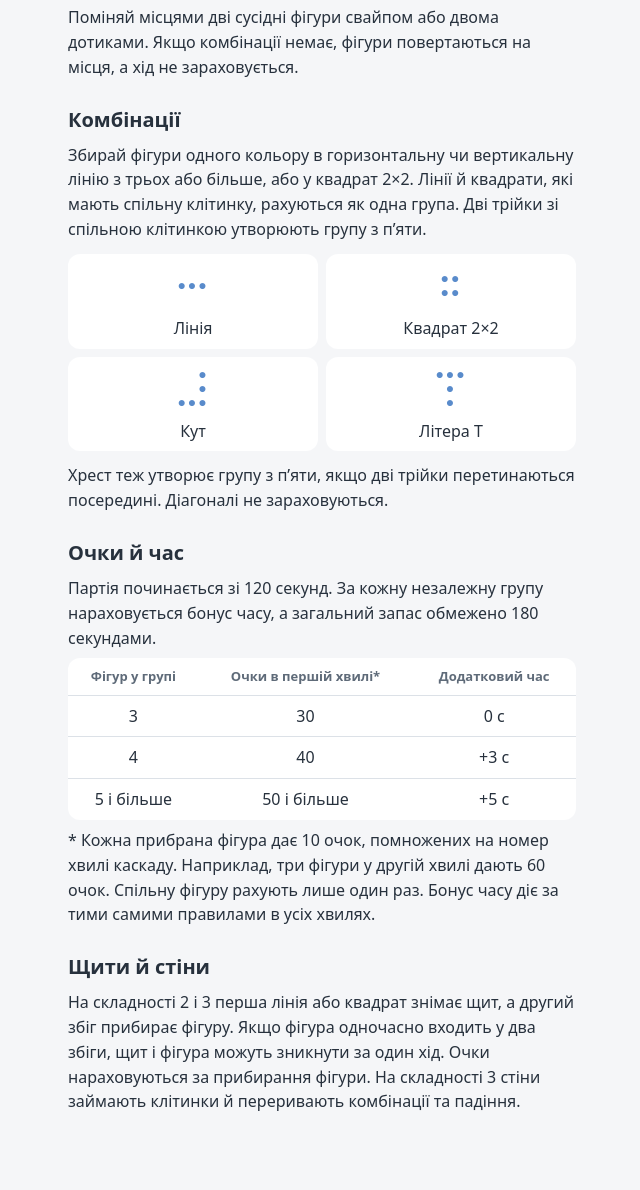
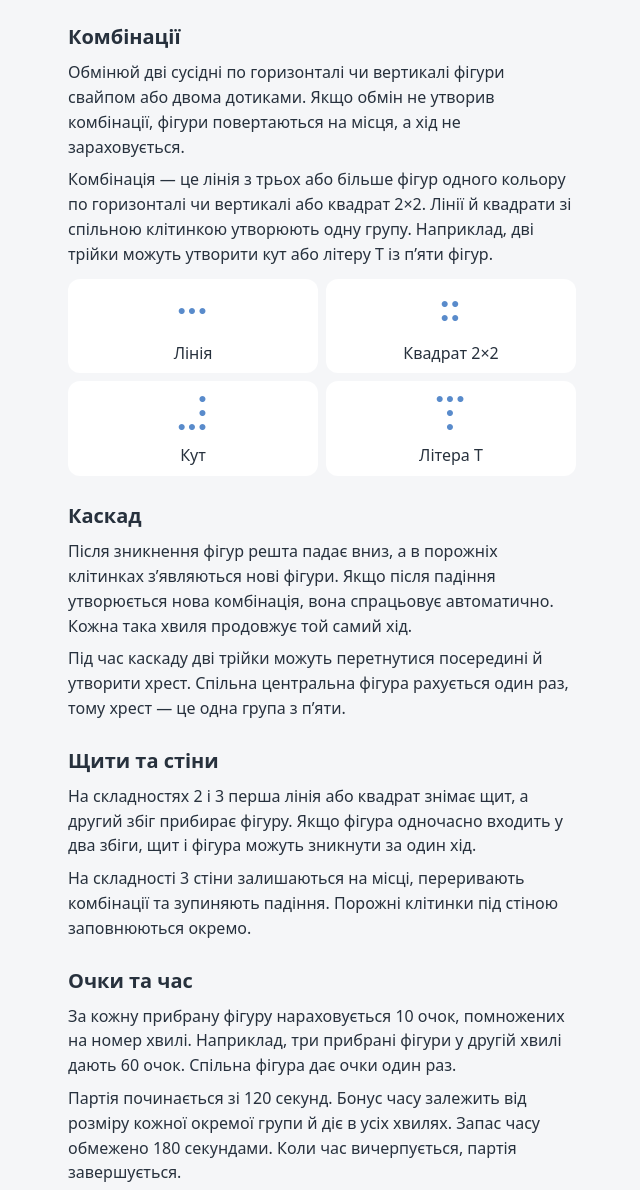
Before and after one commit to uliton/color_match, a plain HTML site: page rules.html in a window 1280 px wide. Shown: the part 120-1310 px from the top of the page, without its empty margins (318-958 px from the left). Before the commit the page ends 1278 px from the top, so only its background shows below. Drawn offline with Linux system fonts and the light colour scheme.

Commit message:
Organize Color Match rules by topic

```diff
--- a/rules.html
+++ b/rules.html
@@ -53,10 +53,10 @@ try {
 <main>
   <a class="back" href="./index.html">← До гри</a>
   <h1>Правила Color Match</h1>
-  <p>Поміняй місцями дві сусідні фігури свайпом або двома дотиками. Якщо комбінації немає, фігури повертаються на місця, а хід не зараховується.</p>
 
   <h2>Комбінації</h2>
-  <p>Збирай фігури одного кольору в горизонтальну чи вертикальну лінію з трьох або більше, або у квадрат 2×2. Лінії й квадрати, які мають спільну клітинку, рахуються як одна група. Дві трійки зі спільною клітинкою утворюють групу з п’яти.</p>
+  <p>Обмінюй дві сусідні по горизонталі чи вертикалі фігури свайпом або двома дотиками. Якщо обмін не утворив комбінації, фігури повертаються на місця, а хід не зараховується.</p>
+  <p>Комбінація — це лінія з трьох або більше фігур одного кольору по горизонталі чи вертикалі або квадрат 2×2. Лінії й квадрати зі спільною клітинкою утворюють одну групу. Наприклад, дві трійки можуть утворити кут або літеру Т із п’яти фігур.</p>
   <ul class="patterns">
     <li><pre class="diagram" aria-hidden="true">●●●</pre>Лінія</li>
     <li><pre class="diagram" aria-hidden="true">●●
@@ -68,10 +68,17 @@ try {
  ●
  ●</pre>Літера Т</li>
   </ul>
-  <p>Хрест теж утворює групу з п’яти, якщо дві трійки перетинаються посередині. Діагоналі не зараховуються.</p>
+  <h2>Каскад</h2>
+  <p>Після зникнення фігур решта падає вниз, а в порожніх клітинках з’являються нові фігури. Якщо після падіння утворюється нова комбінація, вона спрацьовує автоматично. Кожна така хвиля продовжує той самий хід.</p>
+  <p>Під час каскаду дві трійки можуть перетнутися посередині й утворити хрест. Спільна центральна фігура рахується один раз, тому хрест — це одна група з п’яти.</p>
 
-  <h2>Очки й час</h2>
-  <p>Партія починається зі 120 секунд. За кожну незалежну групу нараховується бонус часу, а загальний запас обмежено 180 секундами.</p>
+  <h2>Щити та стіни</h2>
+  <p>На складностях 2 і 3 перша лінія або квадрат знімає щит, а другий збіг прибирає фігуру. Якщо фігура одночасно входить у два збіги, щит і фігура можуть зникнути за один хід.</p>
+  <p>На складності 3 стіни залишаються на місці, переривають комбінації та зупиняють падіння. Порожні клітинки під стіною заповнюються окремо.</p>
+
+  <h2>Очки та час</h2>
+  <p>За кожну прибрану фігуру нараховується 10 очок, помножених на номер хвилі. Наприклад, три прибрані фігури у другій хвилі дають 60 очок. Спільна фігура дає очки один раз.</p>
+  <p>Партія починається зі 120 секунд. Бонус часу залежить від розміру кожної окремої групи й діє в усіх хвилях. Запас часу обмежено 180 секундами. Коли час вичерпується, партія завершується.</p>
   <table>
     <thead><tr><th scope="col">Фігур у групі</th><th scope="col">Очки в першій хвилі*</th><th scope="col">Додатковий час</th></tr></thead>
     <tbody>
@@ -80,10 +87,7 @@ try {
       <tr><td>5 і більше</td><td>50 і більше</td><td>+5 с</td></tr>
     </tbody>
   </table>
-  <p>* Кожна прибрана фігура дає 10 очок, помножених на номер хвилі каскаду. Наприклад, три фігури у другій хвилі дають 60 очок. Спільну фігуру рахують лише один раз. Бонус часу діє за тими самими правилами в усіх хвилях.</p>
-
-  <h2>Щити й стіни</h2>
-  <p>На складності 2 і 3 перша лінія або квадрат знімає щит, а другий збіг прибирає фігуру. Якщо фігура одночасно входить у два збіги, щит і фігура можуть зникнути за один хід. Очки нараховуються за прибирання фігури. На складності 3 стіни займають клітинки й переривають комбінації та падіння.</p>
+  <p>* У таблиці наведено очки за умови, що всі фігури групи прибрано.</p>
 </main>
 </body>
 </html>
```
